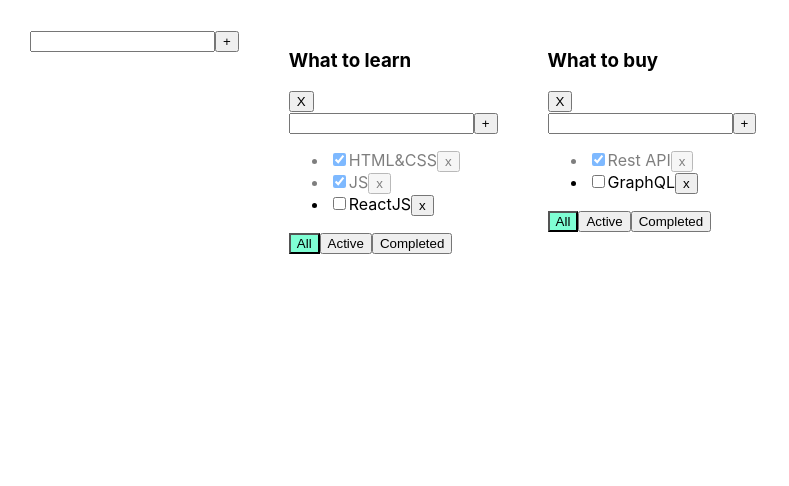
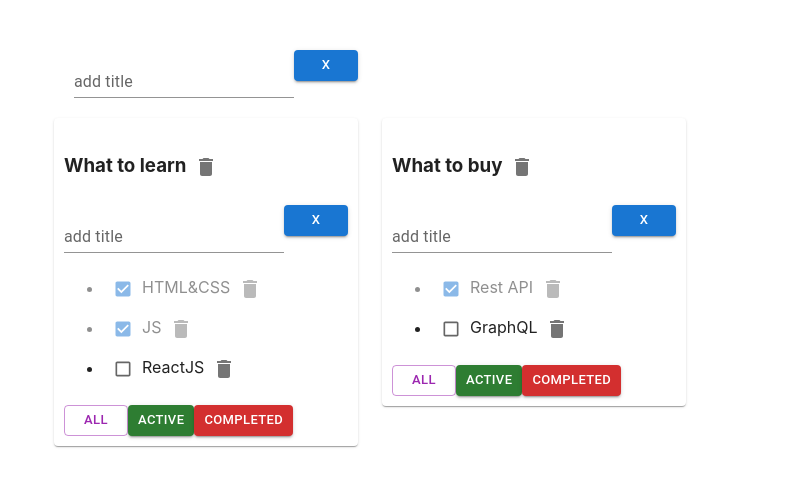
Before and after one commit to erickameysha/todo-list, a React (Create React App) app: page / in a window 1280 px wide. Shown: the top 486 px of the page, without its empty margins (0-789 px from the left). Built offline with nearby package versions, Linux system fonts and the light colour scheme.

Commit message:
used Mui for todoist

```diff
--- a/package.json
+++ b/package.json
@@ -3,6 +3,10 @@
   "version": "0.1.0",
   "private": true,
   "dependencies": {
+    "@emotion/react": "^11.10.4",
+    "@emotion/styled": "^11.10.4",
+    "@mui/icons-material": "^5.10.3",
+    "@mui/material": "^5.10.3",
     "@testing-library/jest-dom": "^5.14.1",
     "@testing-library/react": "^13.0.0",
     "@testing-library/user-event": "^13.2.1",
--- a/src/App.tsx
+++ b/src/App.tsx
@@ -4,12 +4,17 @@ import './App.css';
 import {v1} from 'uuid';
 import {Todolist} from "./TodoList";
 import AddItemForm from "./components/AddItemForm";
+import {AppBar, Container, Grid, Paper} from "@mui/material";
 
 export type FilterValuesType = "all" | "active" | "completed";
 export type TodolistsType = {
     id: string
     title: string
     filter: FilterValuesType
+}
+
+function ButtonAppBar() {
+    return null;
 }
 
 function App() {
@@ -83,12 +88,18 @@ function App() {
         setTasks({...tasks, [todolistID]: tasks[todolistID].map(t => t.id === taskId ? {...t, title} : t)})
         console.log(tasks)
     }
-    const changeTitleSpan = ( todolistID: string, title: string)=> {
-        setTodolists(todolists.map(el=> el.id === todolistID? {...el, title}: el))
+    const changeTitleSpan = (todolistID: string, title: string) => {
+        setTodolists(todolists.map(el => el.id === todolistID ? {...el, title} : el))
     }
     return (
         <div className="App">
+            {/*<AppBar position='static' />*/}
+            <ButtonAppBar/>
+            <Container fixed>
+                <Grid container style={{padding:'20px'}} >
                     <AddItemForm callBack={addTodolist}/>
+                </Grid>
+                <Grid container spacing={3}>
                 {
                     todolists.map((el) => {
 
@@ -102,9 +113,11 @@ function App() {
                         }
 
                         return (
+                            <Grid item>
+                                <Paper style={{padding: '10px'}}>
                             <Todolist
                                 changeTaskSpan={changeTaskSpan}
-                            changeTitleSpan={ changeTitleSpan}
+                                changeTitleSpan={changeTitleSpan}
                                 key={el.id}
                                 todolistID={el.id}
                                 title={el.title}
@@ -116,10 +129,13 @@ function App() {
                                 filter={el.filter}
                                 removeTodolist={removeTodolist}
                             />
+                                </Paper>
+                            </Grid>
                         )
                     })
                 }
-
+                </Grid>
+            </Container>
         </div>
     );
 }
--- a/src/TodoList.tsx
+++ b/src/TodoList.tsx
@@ -1,7 +1,9 @@
-import React, {ChangeEvent, KeyboardEvent, useState} from 'react';
+import React, {ChangeEvent} from 'react';
 import {FilterValuesType} from './App';
 import AddItemForm from "./components/AddItemForm";
 import EditableSpan from "./components/EditableSpan";
+import {Button, Checkbox, IconButton} from "@mui/material";
+import {Delete} from "@mui/icons-material";
 
 type TaskType = {
     id: string
@@ -36,16 +38,19 @@ export function Todolist(props: PropsType) {
         props.addTask(props.todolistID, title)
     }
     const changeTaskTitle = (title: string) => {
-      props.changeTitleSpan(props.todolistID, title)
+        props.changeTitleSpan(props.todolistID, title)
     }
     return <div>
         <div>
             <h3>
-                {
-                    <EditableSpan title={props.title} callBack={changeTaskTitle}/>
-                }
+
+                <EditableSpan title={props.title} callBack={changeTaskTitle}/>
+                <IconButton onClick={removeTodolist} aria-label="delete">
+                    <Delete/>
+                </IconButton>
             </h3>
-            <button onClick={removeTodolist}>X</button>
+            {/*<button onClick={removeTodolist}>X</button>*/}
+            {/*<Button  onClick={removeTodolist} variant="contained" >x</Button>*/}
         </div>
 
         <div>
@@ -63,25 +68,29 @@ export function Todolist(props: PropsType) {
                     }
 
                     return <li key={t.id} className={t.isDone ? "is-done" : ""}>
-                        <input type="checkbox"
-                               onChange={onChangeHandler}
-                               checked={t.isDone}/>
+                        {/*<input type="checkbox"*/}
+                        {/*       onChange={onChangeHandler}*/}
+                        {/*       checked={t.isDone}/>*/}
+                        <Checkbox onChange={onChangeHandler}
+                                          checked={t.isDone}
+                                  defaultChecked size="small" />
                         <EditableSpan title={t.title} callBack={changeTaskSpanHandler}/>
-                        <button onClick={onClickHandler}>x</button>
+                        {/*<button onClick={onClickHandler}>x</button>*/}
+                        <IconButton onClick={onClickHandler} aria-label="delete">
+                            <Delete/>
+                        </IconButton>
                     </li>
                 })
             }
         </ul>
         <div>
-            <button className={props.filter === 'all' ? "active-filter" : ""}
-                    onClick={onAllClickHandler}>All
-            </button>
-            <button className={props.filter === 'active' ? "active-filter" : ""}
-                    onClick={onActiveClickHandler}>Active
-            </button>
-            <button className={props.filter === 'completed' ? "active-filter" : ""}
-                    onClick={onCompletedClickHandler}>Completed
-            </button>
+            <Button onClick={onAllClickHandler} size="small" variant={props.filter === 'all' ? "outlined" : "contained"}
+                    color="secondary">All</Button>
+            <Button onClick={onActiveClickHandler}size="small" variant={props.filter === 'active' ? "outlined" : "contained"}
+                    color="success">Active </Button>
+            <Button onClick={onCompletedClickHandler}size="small" variant={props.filter === 'completed' ? "outlined" : "contained"}
+                    color="error">Completed</Button>
+
         </div>
     </div>
 }
--- a/src/components/AddItemForm.tsx
+++ b/src/components/AddItemForm.tsx
@@ -1,12 +1,13 @@
 import React, {ChangeEvent, KeyboardEvent, useState} from 'react';
+import {Button, TextField} from "@mui/material";
 
 
-type  PropsType={
-    callBack: (title: string)=> void
+type  PropsType = {
+    callBack: (title: string) => void
 }
 const AddItemForm = (props: PropsType) => {
     let [title, setTitle] = useState("")
-    let [error, setError] = useState<string | null>(null)
+    let [error, setError] = useState<boolean>(false)
     const callBack = props.callBack
 
 
@@ -15,7 +16,7 @@ const AddItemForm = (props: PropsType) => {
             callBack(title.trim());
             setTitle("");
         } else {
-            setError("Title is required");
+            setError(true);
         }
     }
 
@@ -24,21 +25,36 @@ const AddItemForm = (props: PropsType) => {
     }
 
     const onKeyPressHandler = (e: KeyboardEvent<HTMLInputElement>) => {
-        setError(null);
-        if (e.charCode === 13) {
+        setError(false);
+        if (e.key === 'Enter') {
             addTask();
         }
     }
 
     return (
         <div>
-            <input value={title}
-                   onChange={onChangeHandler}
-                   onKeyPress={onKeyPressHandler}
-                   className={error ? "error" : ""}
+            {/*<input value={title}*/}
+            {/*       onChange={onChangeHandler}*/}
+            {/*       onKeyPress={onKeyPressHandler}*/}
+            {/*       className={error ? "error" : ""}*/}
+            {/*/>*/}
+            <TextField value={title}
+                       onChange={onChangeHandler}
+                       onKeyPress={onKeyPressHandler}
+                       id="standard-basic"
+                       variant="standard"
+                // error={error? 'Title is required': ''}
+                       label={error ? 'Title is required' : 'add title'}
+                       error={error}
             />
-            <button onClick={addTask}>+</button>
-            {error && <div className="error-message">{error}</div>}
+            {/*<button >+</button>*/}
+            <Button onClick={addTask}
+                    variant="contained"
+                    size="small"
+
+            >x</Button>
+
+            {/*{error && <div className="error-message">{error}</div>}*/}
         </div>
     );
 };
```
Also changed, not shown: 1 other file (tests, documents, lock files or other folders). Lines whose indentation alone changed are shown as unchanged.
